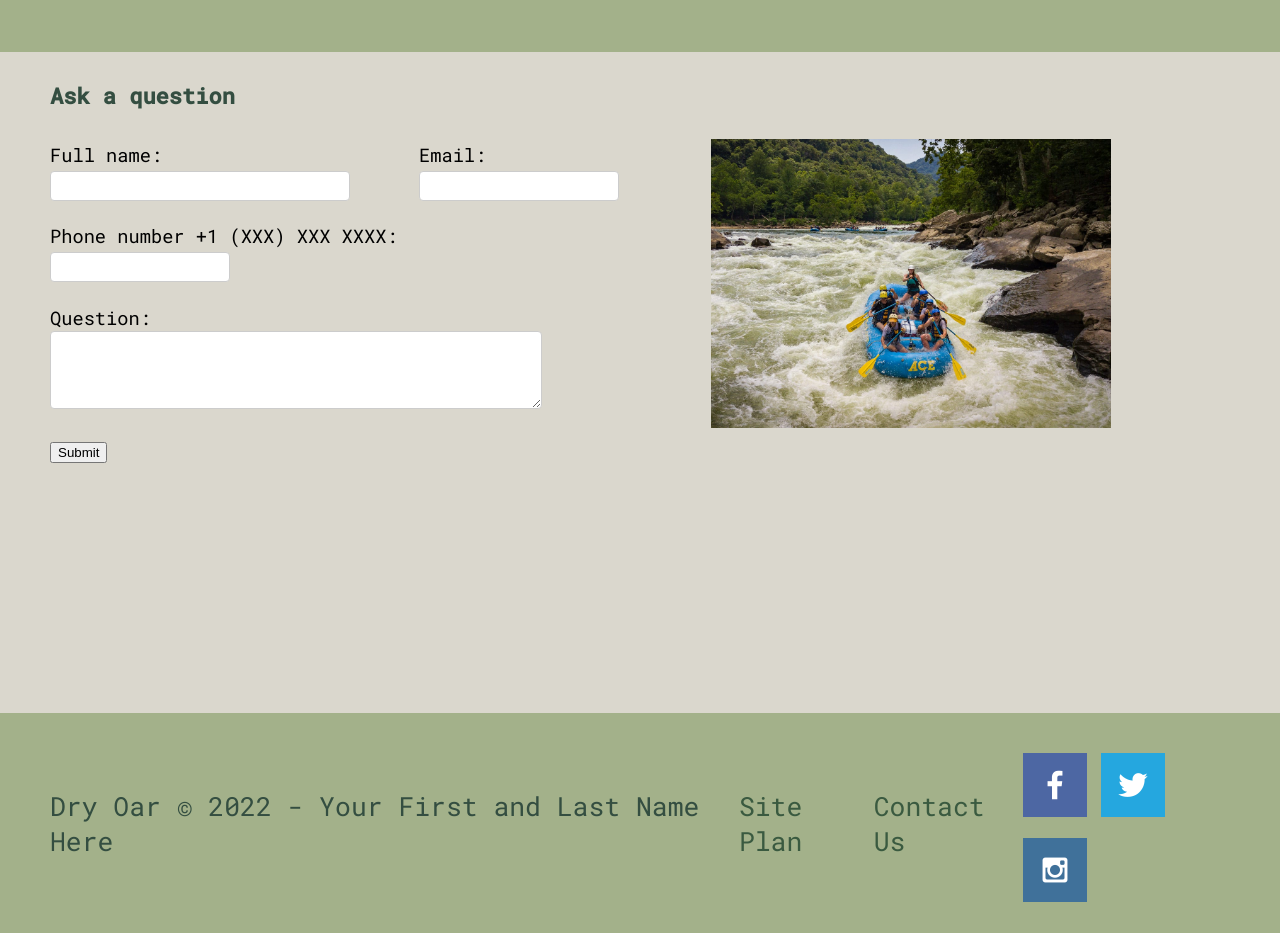
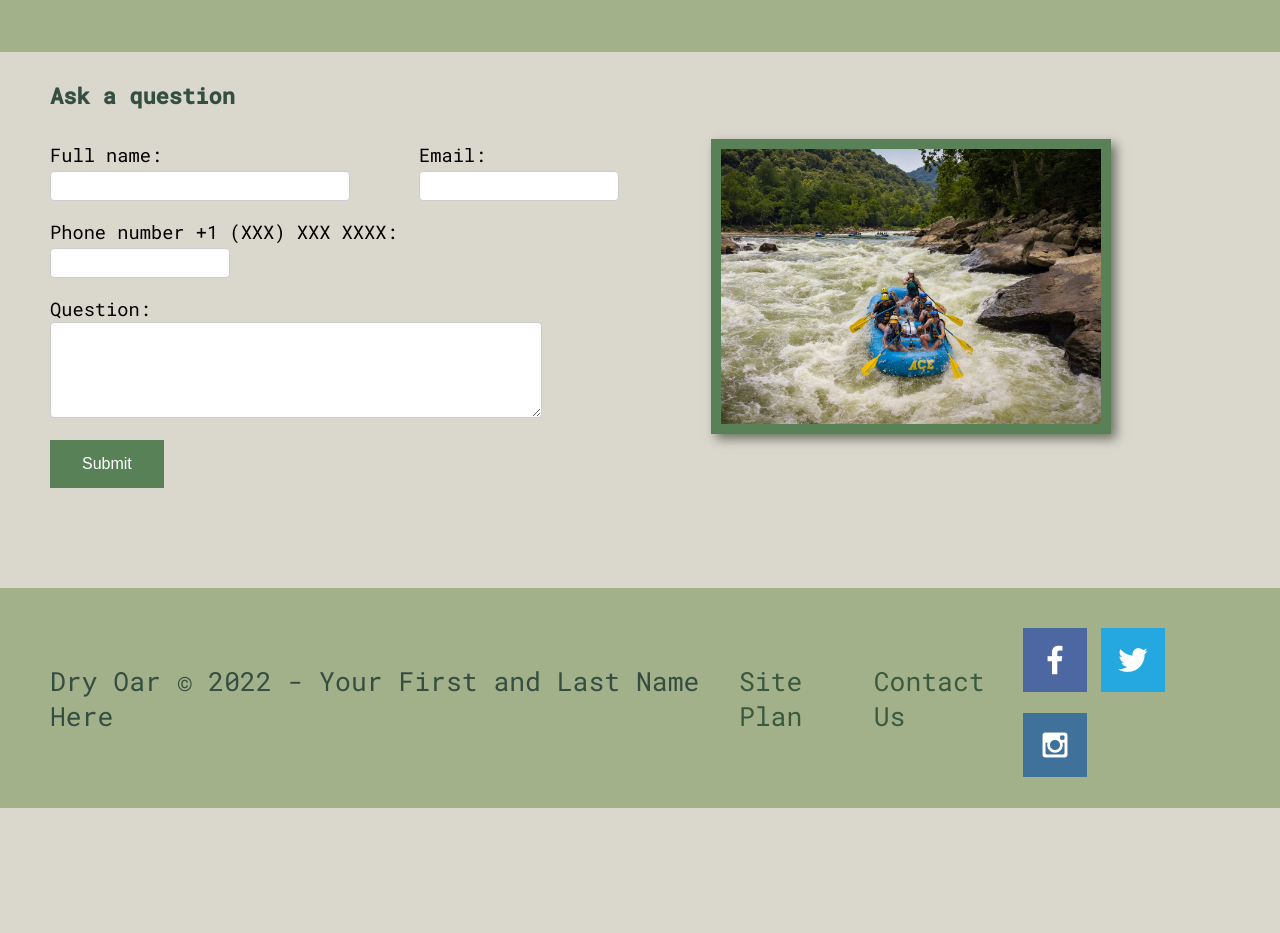
Before and after one commit to AngeloAG/Site, a plain HTML site: page wwr/faq.html in a window 1280 px wide. Shown: the part 1700-2633 px from the top of the page. After the commit the page ends 2508 px from the top, so only its background shows below. Drawn offline with Linux system fonts and the light colour scheme.

Commit message:
styles to text boxes and footer

```diff
--- a/wwr/faq.html
+++ b/wwr/faq.html
@@ -82,10 +82,10 @@
               </div>
               <div id="questions-form-question-area-container" class="labels-left">
                 <label for="question-f-question-area" class="faq-form-labels">Question:</label><br>
-                <textarea id="question-f-question-area" name="question-f-question-area" rows="4" cols="50"></textarea>
+                <textarea id="question-f-question-area" name="question-f-question-area" rows="5" cols="50"></textarea>
               </div>
               <div id="questions-form-submit-btn-container" class="labels-left">
-                <button type="submit">Submit</button>
+                <button id="faq-f-submit" type="submit">Submit</button>
               </div>
               <div id="questions-form-img-container" >
                 <img src="images/rafting-question-form.jpg" alt="Rafting" >
@@ -95,7 +95,7 @@
         </section>
 
       </main>
-      <footer>
+      <footer class="faq-footer">
         <p>Dry Oar &copy; 2022 - Your First and Last Name Here</p>
         <p><a href="site-plan-rafting.html">Site Plan</a></p>
         <p><a href="contactus.html">Contact Us</a></p>
--- a/wwr/styles/style.css
+++ b/wwr/styles/style.css
@@ -308,6 +308,8 @@ footer .social img {
 
 #questions-form-img-container img {
   width: 400px;
+  box-shadow: 5px 5px 10px #6f7364;
+  border: solid 10px #588157;
 }
 
 .labels-left {
@@ -347,6 +349,21 @@ textarea {
   box-sizing: border-box;
   padding-left: 10px;
   font-size: 0.7em;
+}
+
+#faq-f-submit {
+  background-color: #588157; /* Green */
+  border: none;
+  color: white;
+  padding: 15px 32px;
+  text-align: center;
+  text-decoration: none;
+  display: inline-block;
+  font-size: 16px;
+}
+
+.faq-footer{
+  margin-top: 50px;
 }
 
 @media screen and (max-width: 900px) {
```
